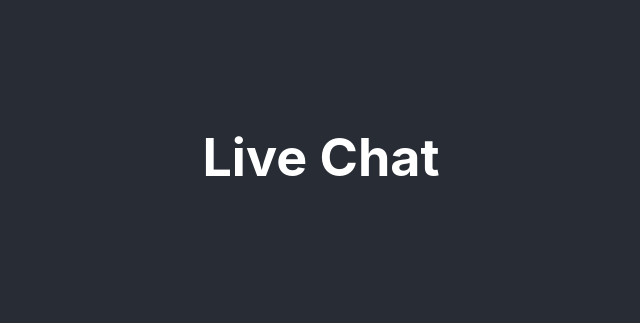
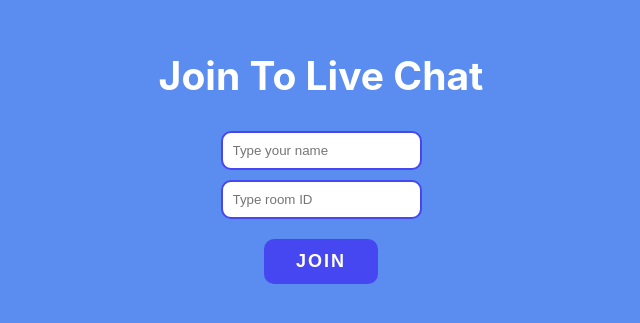
Before and after one commit to napostolova/Chat-app, a React (Create React App) app: page / in a window 1280 px wide. Shown: the part 243-566 px from the top of the page, without its empty margins (319-959 px from the left). Built offline with nearby package versions, Linux system fonts and the light colour scheme; no server answers.

Commit message:
Add jon to chat functionality

```diff
--- a/src/App.css
+++ b/src/App.css
@@ -2,9 +2,8 @@
   text-align: center;
 }
 
-
-.App-header {
-  background-color: #282c34;
+.join-to-chat {
+  background-color: #5b8cef;
   min-height: 100vh;
   display: flex;
   flex-direction: column;
@@ -13,3 +12,24 @@
   font-size: calc(10px + 2vmin);
   color: white;
 }
+
+.username,
+.room {
+  padding: 10px;
+  margin-bottom: 10px;
+  border: 2px solid rgb(71, 71, 241);
+  border-radius: 10px;
+}
+
+.join-btn {
+  padding: 10px 30px;
+  margin: 10px auto;
+  letter-spacing: 2px;
+  font-size: 18px;
+  font-weight: bold;
+  color: white;
+  background-color: rgb(71, 71, 241);
+  border: 2px solid rgb(71, 71, 241);
+  border-radius: 10px;
+
+}
--- a/src/App.js
+++ b/src/App.js
@@ -1,12 +1,49 @@
 import './App.css';
+import { useState } from 'react';
+import Chat from './components/chat/Chat';
+
+import io from 'socket.io-client';
+
+const apiUrl = 'http://localhost:3001';
+
+const socket = io.connect(apiUrl);
 
 function App() {
+  const [username, setUsername] = useState('');
+  const [room, setRoom] = useState('');
+  const [showChat, setShowChat] = useState(false);
+
+
+  const join = () => {
+    if (username !== '' && room !== '') {
+      socket.emit('join_room', room);
+      setShowChat(true)
+      setUsername('');
+      setRoom('');
+    }
+
+  };
+
   return (
     <div className="App">
-      <header className="App-header">
-        <h1>Live Chat</h1>
+      {
+        !showChat ? (
 
-      </header>
+          <section className="join-to-chat">
+            <h2>Join To Live Chat</h2>
+            <input className="username" type="texte" placeholder="Type your name" value={username}
+              onChange={(event) => { setUsername(event.target.value) }} />
+            <input className="room" type="text" placeholder="Type room ID" value={room}
+              onChange={(event) => { setRoom(event.target.value) }} />
+
+            <button className="join-btn" onClick={join}>JOIN</button>
+          </section>
+        )
+          :
+          (
+            <Chat />
+
+          )}
     </div>
   );
 }
--- a/src/components/chat/Chat.js
+++ b/src/components/chat/Chat.js
@@ -0,0 +1,10 @@
+function Chat() {
+
+    return (
+        <section>
+            <p>Live Chat</p>
+        </section>
+
+    )
+}
+export default Chat;
```
